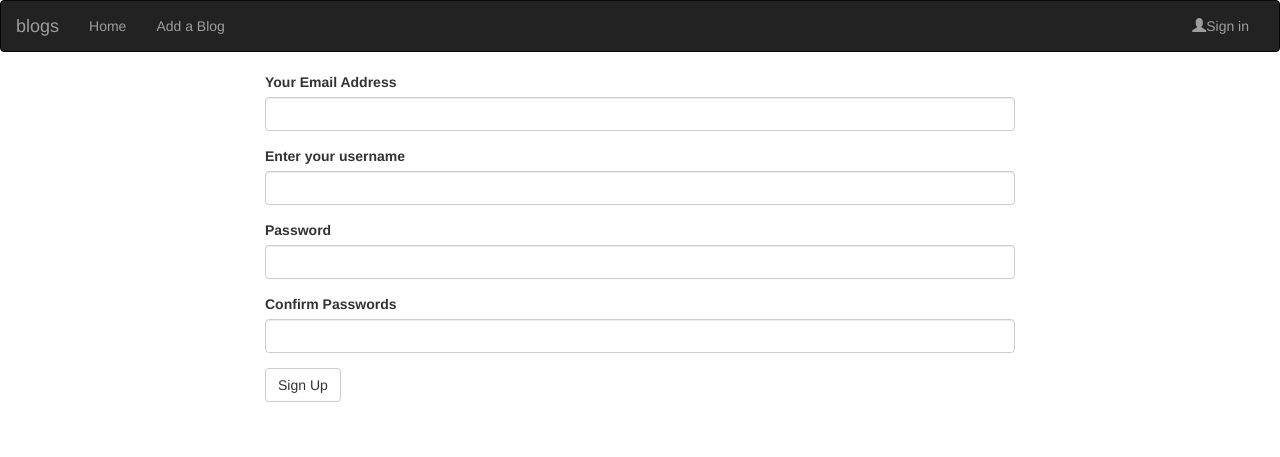
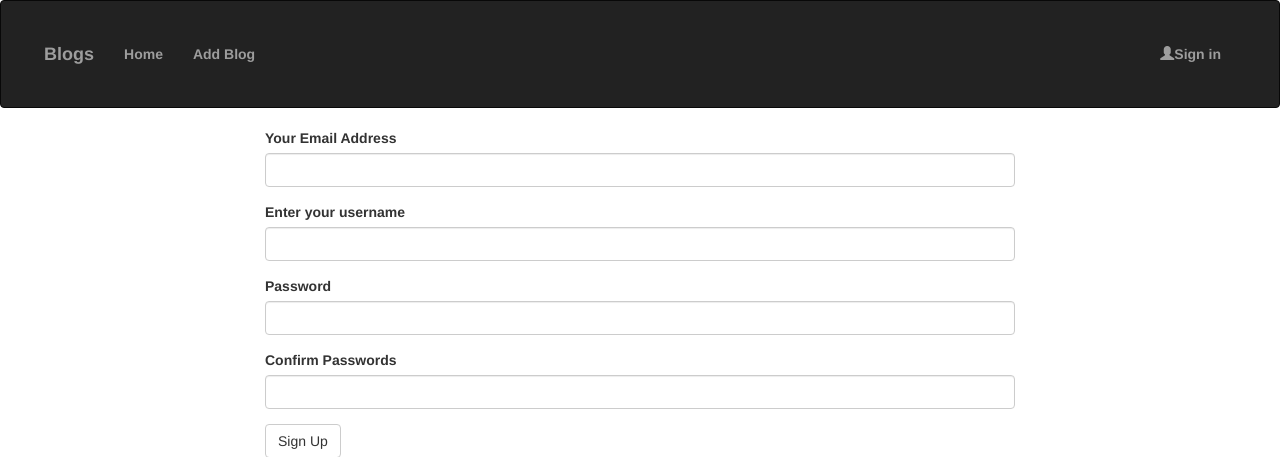
Before and after one commit to FloiceNyota/personal-blog, a Flask app: page /authenticate/register in a window 1280 px wide. Shown: the top 457 px of the page. Run offline with Flask 2, Linux system fonts and the light colour scheme; some libraries are stand-ins or nearby versions.

Commit message:
modify navbar

```diff
--- a/app/templates/navbar.html
+++ b/app/templates/navbar.html
@@ -5,7 +5,7 @@
     <title></title>
   </head>
   <body>
-    <div class="navbar navbar-inverse" role="navigation">
+    <div class="navbar navbar-inverse" role="navigation " style="padding: 2em;" >
         <div class="container-fluid">
             <div class="navbar-header">
                 <button type="button" class="navbar-toggle" data-toggle="collapse" data-target=".navbar-collapse">
@@ -14,22 +14,22 @@
                   <span class="icon-bar"></span>
                   <span class="icon-bar"></span>
                 </button>
-                <a class="navbar-brand" href="/blogs"> blogs </a>
+                <a class="navbar-brand" href="/blogs"><strong>Blogs</strong></a>
             </div>
             <div class="navbar-collapse collapse">
                 <ul class="nav navbar-nav">
-                    <li><a href="/">Home</a></li>
+                    <li><a href="/"><strong>Home</strong></a></li>
                     <li><a href="{{url_for('main.addpost')}}" rel="noopener noreferrer">
-                      Add a Blog
+                      <strong>Add Blog</strong>
                   </a></li>
                 </ul>
 
                 <ul class="nav navbar-nav navbar-right">
                   {% if current_user.is_authenticated %}
-                  <li><a href="{{url_for('main.profile',uname=current_user.username)}}">Profile</a></li>
-                  <li><a href="{{url_for('auth.logout')}}">Sign out</a></li>
+                  <li><a href="{{url_for('main.profile',uname=current_user.username)}}"><strong>Profile</strong></a></li>
+                  <li><a href="{{url_for('auth.logout')}}"><strong>Sign out</strong></a></li>
                   {% else %}
-                  <li><a href="{{url_for('auth.login')}}"><span class="glyphicon glyphicon-user"></span>Sign in</a></li>
+                  <li><a href="{{url_for('auth.login')}}"><span class="glyphicon glyphicon-user"></span><strong>Sign in</strong></a></li>
                   {%endif%}
                 </ul>
             </div>
```
